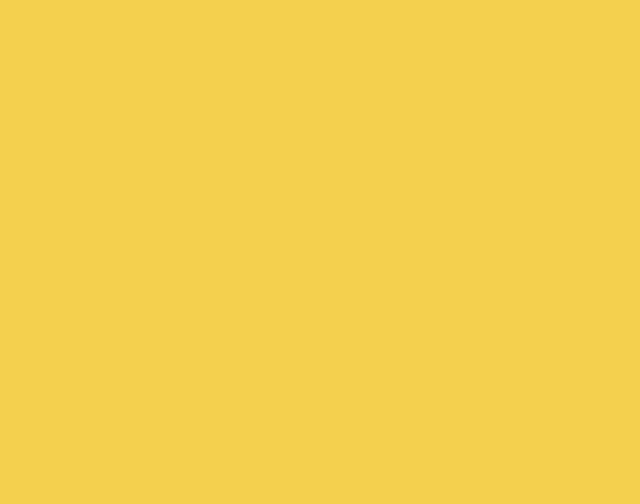
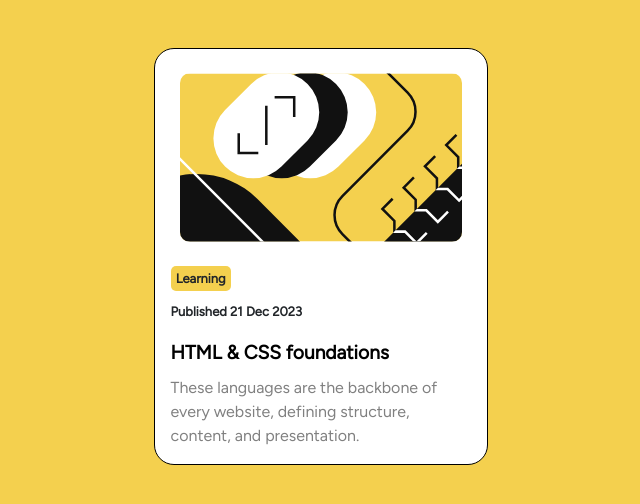
Before and after one commit to SamuelRodSabino01/blog-preview-card-main-Frontend-Mentor-, a plain HTML site: page index.html in a window 1280 px wide. Shown: the whole page, without its empty margins (319-959 px from the left). Drawn offline with nearby package versions, Linux system fonts and the light colour scheme.

Commit message:
criação e aplicação do css no card

```diff
--- a/assets/css/estilo.css
+++ b/assets/css/estilo.css
@@ -9,3 +9,45 @@
 body{
     background-color: hsl(47, 88%, 63%);
 }
+.conteudo{
+    display: flex;
+    justify-content: center;
+}
+.card{
+    display: flex;
+    justify-content: center;
+    align-items: center;
+    width: 30%;
+    border-radius: 20px;
+    border-color: #000;
+}
+.card img{
+    border-radius: 10px;
+    width: 85%;
+}
+.tag{
+    background-color: hsl(47, 88%, 63%);
+    display: flex;
+    justify-content: center;
+    align-items: center;
+    width: 20%;
+    height: 25px;
+    border-radius: 5px;
+}
+.tag span{
+    font-size: 13px;
+}
+.published span{
+    font-size: 13px;
+}
+.card-body a{
+    text-decoration: none;
+    font-size: larger;
+    color: #000;
+}
+.card-body a:hover{
+    color: hsl(47, 88%, 63%);
+}
+.card-text{
+    color: hsl(0, 0%, 50%);
+}
--- a/index.html
+++ b/index.html
@@ -12,25 +12,33 @@
 
 </head>
 <body>
-  <section>
-    <div class="col-md-12">
-      <div class="row">
-        <div class="col-md-3"></div>
-        <div class="col-md-6 conteudo">
-
+  <section class="mt-5">
+    <div class="conteudo container">
+      <div class="card">
+        <img src="assets/images/illustration-article.svg" class="card-img-top mt-4" alt="...">
+        <div class="card-body">
+          <div class="tag mt-2">
+            <span><b>Learning</b></span>
+          </div>
+          <div class="published mt-2">
+            <span><b>Published 21 Dec 2023</b></span>
+          </div>
+          <div class="card-title mt-3">
+            <a href="#"><b>HTML & CSS foundations</b></a>
+          </div>
+          <p class="card-text">These languages are the backbone of every website, defining structure, content, and presentation.</p>
         </div>
-        <div class="col-md-3"></div>
       </div>
     </div>
   </section>
 
-  <!-- Learning
+  <!--
 
-  Published 21 Dec 2023
 
-  HTML & CSS foundations
 
-  These languages are the backbone of every website, defining structure, content, and presentation.
+
+
+
 
   Greg Hooper -->
 
```
